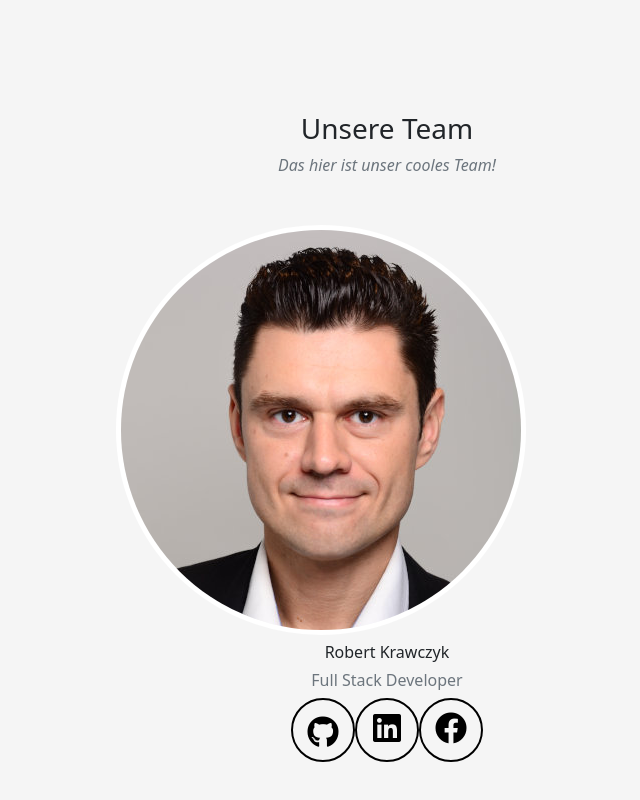
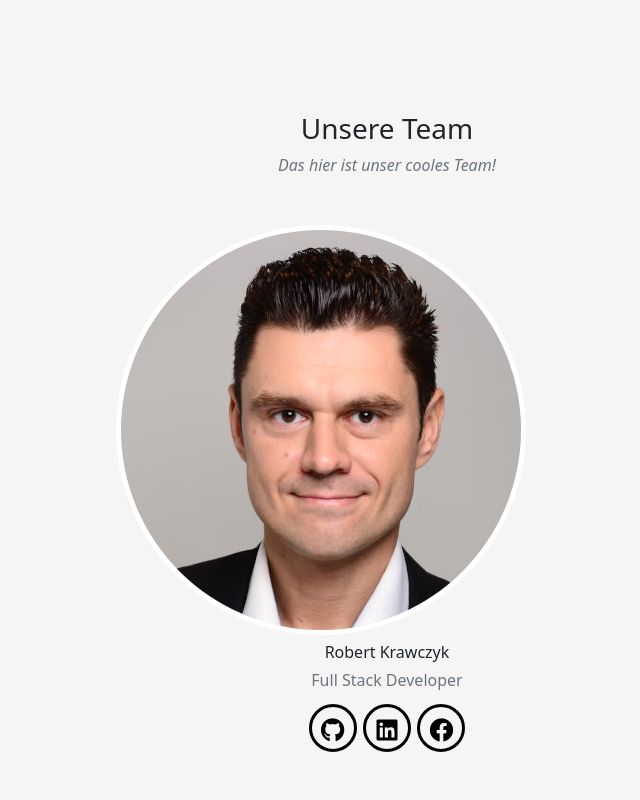
Before and after one commit to Robo22Robo/portfolio, a plain HTML site: page index.html in a window 1280 px wide. Shown: the part 3715-4515 px from the top of the page, without its empty margins (253-893 px from the left). Drawn offline with nearby package versions, Linux system fonts and the light colour scheme; a web font is replaced by a local one.

Commit message:
ich-Bereich

```diff
--- a/index.html
+++ b/index.html
@@ -326,16 +326,20 @@
       <div class="row">
         <div class="col-6 offset-3">
           <img class="img-fluid team-image mb-2" src="images/placeholder/team/robert_k.jpg" alt="Platzhalter" />
+        </div>
+
+        <div class="col-12">
+
           <h5 class="h6 text-center">Robert Krawczyk</h5>
           <h6 class="text-center text-muted">Full Stack Developer</h6>
           <div class="d-flex justify-content-center">
             <a class="team-social-media d-flex flex-column justify-content-center" href="https://github.com/Robo22Robo">
               <i class="fab fa-github"></i>
             </a>
-            <a class="team-social-media" href="https://www.linkedin.com/in/robert-krawczyk-71020b1a2/">
+            <a class="team-social-media d-flex flex-column justify-content-center" href="https://www.linkedin.com/in/robert-krawczyk-71020b1a2/">
               <i class="fab fa-linkedin"></i>
             </a>
-            <a class="team-social-media" href="https://www.facebook.com/robo22robo">
+            <a class="team-social-media d-flex flex-column justify-content-center" href="https://www.facebook.com/robo22robo">
               <i class="fab fa-facebook"></i>
             </a>
           </div>
--- a/style.scss
+++ b/style.scss
@@ -127,14 +127,15 @@ $round-image-border: 5px;
   .team-social-media {
     color: black;
     text-decoration: none;
-    font-size: 2rem;
-    border: 2px solid black;
+    font-size: 1.5rem;
+    border: 3px solid black;
     border-radius: 50%;
-    width: 4rem;
-    height: 4rem;
+    width: 3rem;
+    height: 3rem;
     display: block;
     text-align: center;
     padding-top: 0.25rem;
+    margin: 0.4rem 0.2rem 0.2rem 0.2rem;
 
     &:hover {
       text-decoration: none;
```
Also changed, not shown: dist/style.css, style.css, 1 other file.
